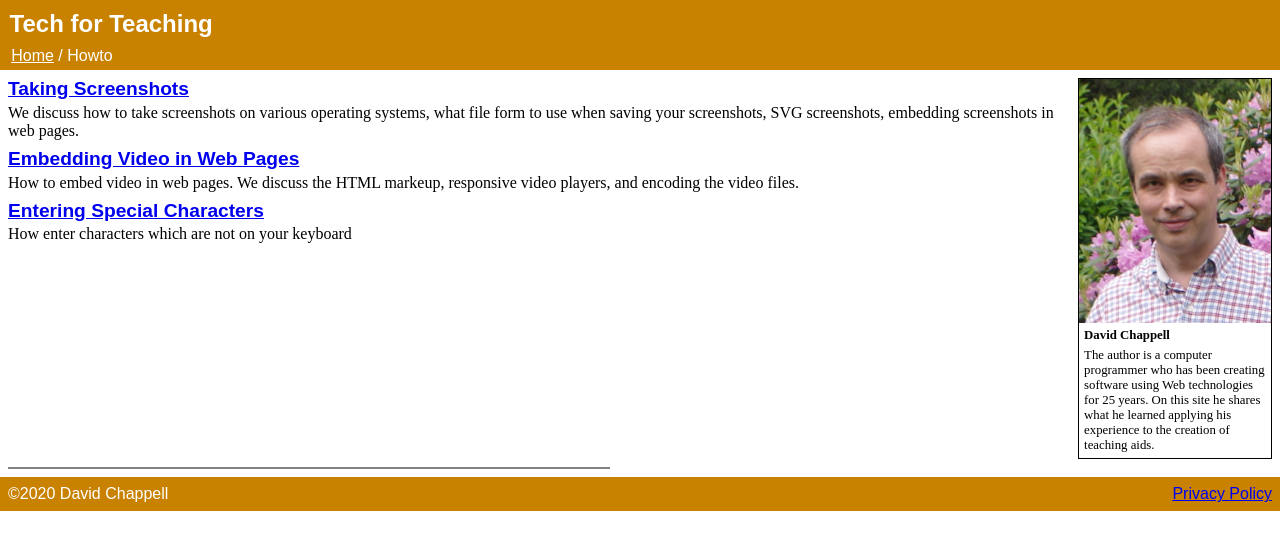
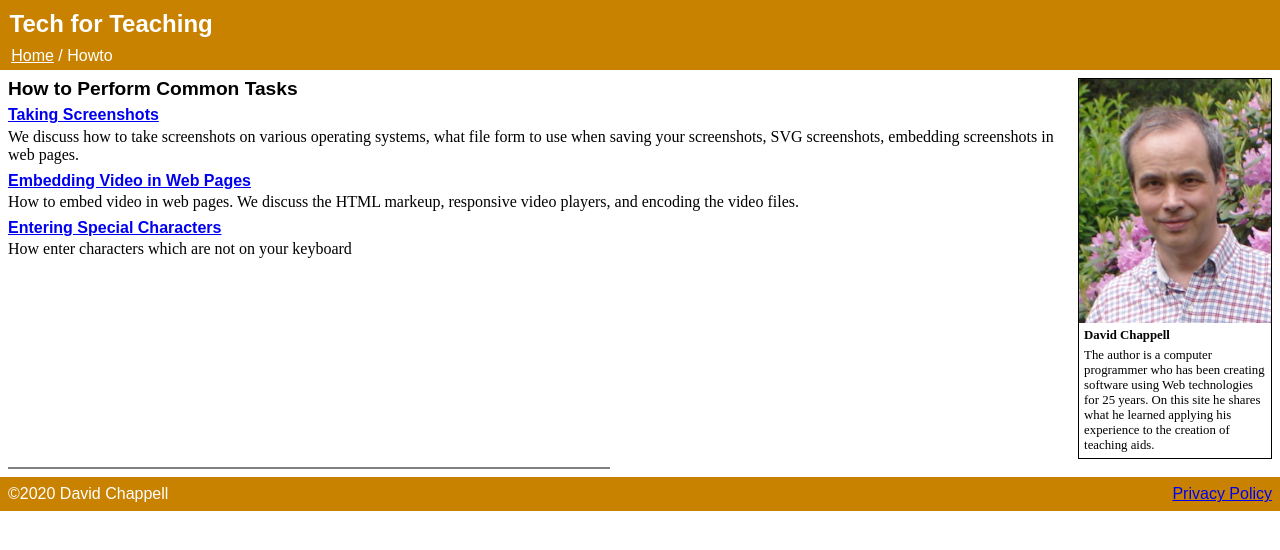
Before and after one commit to david672orford/tech-for-teaching, a Jekyll site: the page built from howto/index.md, in a window 1280 px wide. Shown: the top 550 px of the page. Built offline with Jekyll 4.4.1, drawn with Linux system fonts in a browser that asks for light colours; our own code applies the rules of GitHub Pages for plain Markdown files.

```diff
--- a/howto/index.md
+++ b/howto/index.md
@@ -1,11 +1,13 @@
-## [Taking Screenshots](screenshots/)
+## How to Perform Common Tasks
+
+### [Taking Screenshots](screenshots/)
 We discuss how to take screenshots on various operating systems,
 what file form to use when saving your screenshots, SVG screenshots,
 embedding screenshots in web pages.
 
-## [Embedding Video in Web Pages](embed-video/)
+### [Embedding Video in Web Pages](embed-video/)
 How to embed video in web pages. We discuss the HTML markeup,
 responsive video players, and encoding the video files.
 
-## [Entering Special Characters](special-characters/)
+### [Entering Special Characters](special-characters/)
 How enter characters which are not on your keyboard
```
Also changed, not shown: animation/index.md (added, +7 -0 lines), index.md (+3 -0 lines).
